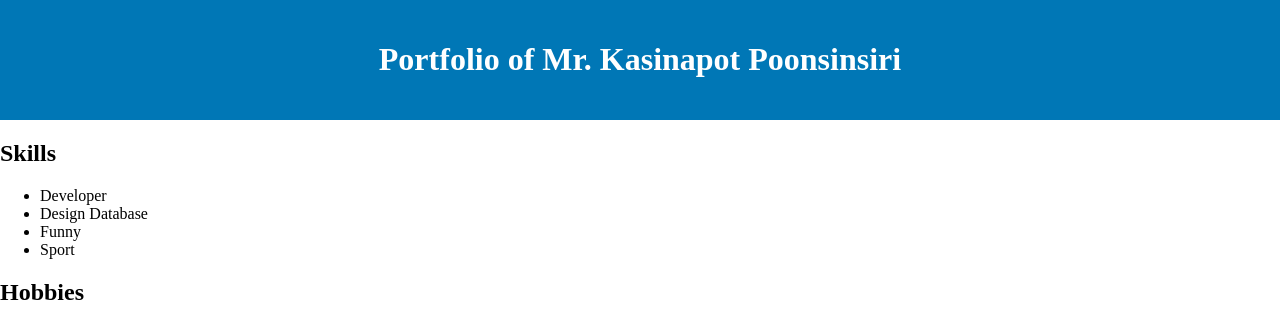
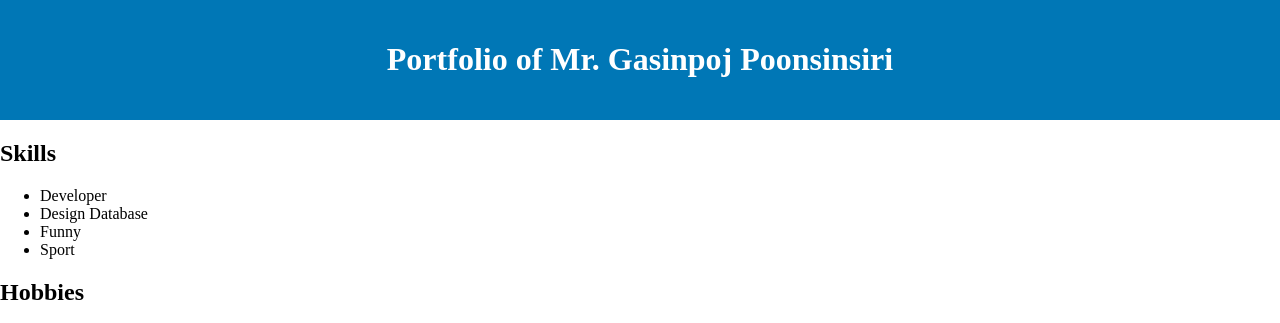
Before and after one commit to colon007march/my-portfolio-demo, a plain HTML site: page index.html in a window 1280 px wide. Shown: the top 323 px of the page. Drawn offline with Linux system fonts and the light colour scheme.

Commit message:
fix(portfolio) : rename

```diff
--- a/index.html
+++ b/index.html
@@ -27,7 +27,7 @@
 </head>
 <body>
     <header>
-        <h1>Portfolio of Mr. Kasinapot Poonsinsiri</h1>
+        <h1>Portfolio of Mr. Gasinpoj Poonsinsiri</h1>
         <nav>
             <!-- Navigation links if needed -->
         </nav>
```
